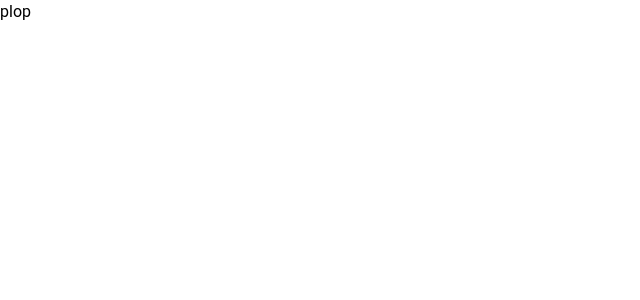
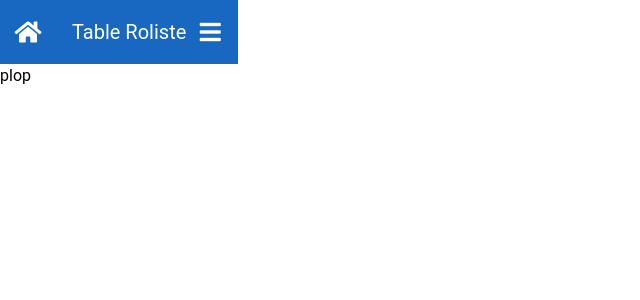
Before and after one commit to marylauref/table-roliste, a Vue app in the folder frontend/: page / in a window 1280 px wide. Shown: the top 300 px of the page, without its empty margins (0-640 px from the left). Built offline with nearby package versions, Linux system fonts and the light colour scheme.

Commit message:
ajout d'une base de layout

```diff
--- a/frontend/src/App.vue
+++ b/frontend/src/App.vue
@@ -1,23 +1,68 @@
-<script setup>
-import { RouterView } from 'vue-router'
-// import { RouterLink, RouterView } from 'vue-router'
-// import HelloWorld from './components/HelloWorld.vue'
+<script>
+	import { RouterView } from 'vue-router'
+	// import { RouterLink, RouterView } from 'vue-router'
+	// import HelloWorld from './components/HelloWorld.vue'
+
+	export default {
+		components: {
+			RouterView,
+		},
+		data: () => ({
+			drawer: false,
+			group: null,
+			items: [
+				{
+					title: 'Foo',
+					value: 'foo',
+				},
+				{
+					title: 'Bar',
+					value: 'bar',
+				},
+				{
+					title: 'Fizz',
+					value: 'fizz',
+				},
+				{
+					title: 'Buzz',
+					value: 'buzz',
+				},
+			],
+		}),
+
+		watch: {
+			group () {
+				this.drawer = false
+			},
+		},
+	}
 </script>
 
 <template>
-	<!-- <header>
-		<img alt="Vue logo" class="logo" src="@/assets/logo.svg" width="125" height="125" />
+	<v-layout>
+		<!-- TODO creuser plus loins pour voir le fonctionnement du layou vuetify -->
 
-		<div class="wrapper">
-			<HelloWorld msg="You did it!" />
+		<header>
+			<v-toolbar color="primary">
+				<v-btn icon>
+					<v-icon icon="fas fa-home" />
+				</v-btn>
+				<!-- <v-app-bar-nav-icon variant="text" ><v-icon icon="fas fa-home" /></v-app-bar-nav-icon> -->
+				<v-toolbar-title>Table Roliste</v-toolbar-title>
+				<v-app-bar-nav-icon @click.stop="drawer = !drawer"></v-app-bar-nav-icon>
+			</v-toolbar>
+		</header>
+		<v-navigation-drawer
+			v-model="drawer"
+			:location="$vuetify.display.mobile ? 'bottom' : undefined"
+			temporary
+		>
+			<v-list
+				:items="items"
+			></v-list>
+		</v-navigation-drawer>
 
-			<nav>
-				<RouterLink to="/">Home</RouterLink>
-				<RouterLink to="/about">About</RouterLink>
-			</nav>
-		</div>
-	</header> -->
-
+	</v-layout>
 	<RouterView />
 </template>
 
```
